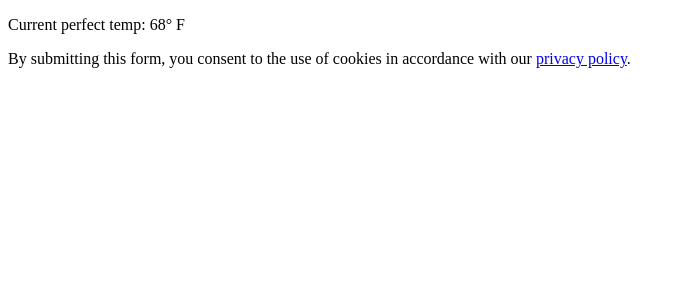
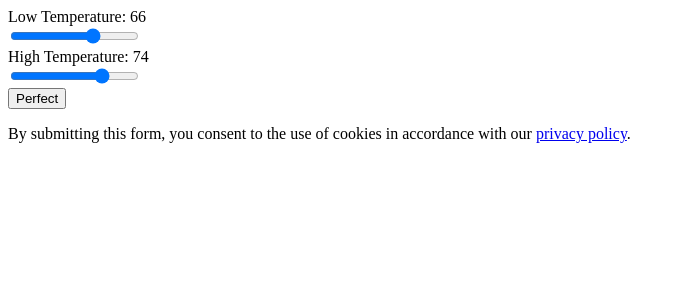
Before and after one commit to flatpickles/is-it-perfect, a SvelteKit app: page /perfection in a window 1280 px wide. Shown: the top 300 px of the page, without its empty margins (0-685 px from the left). Built offline with nearby package versions, Linux system fonts and the light colour scheme; no server answers.

Commit message:
Beginnings of perfection

```diff
--- a/package.json
+++ b/package.json
@@ -29,5 +29,8 @@
 		"vite": "^4.0.0",
 		"vitest": "^0.25.3"
 	},
-	"type": "module"
+	"type": "module",
+	"dependencies": {
+		"toolcool-range-slider": "^4.0.21"
+	}
 }
--- a/src/lib/StateHelpers.ts
+++ b/src/lib/StateHelpers.ts
@@ -1,7 +1,7 @@
 import type { RequestEvent } from '@sveltejs/kit';
 import { PUBLIC_DEV_ENV } from '$env/static/public';
 import { GOOGLE_KEY } from '$env/static/private';
-import type { Coords, Perfection } from './types';
+import { type Coords, type Perfection, defaultPerfection } from './types';
 
 // Todo: move elsewhere?
 const config = {
@@ -27,10 +27,6 @@ function geoDistance(lat1: number, long1: number, lat2: number, long2: number) {
         Math.cos(lat1) * Math.cos(lat2) * Math.cos(long2 - long1)
     ) * 6371.0;
 }
-
-const defaultPerfection: Perfection = {
-    temp: 68
-};
 
 export default class StateHelpers {
     static async currentCoords(request: RequestEvent): Promise<Coords> {
@@ -65,11 +61,16 @@ export default class StateHelpers {
     }
 
     static currentPerfection(request: RequestEvent): Perfection {
-        const storedPerfectTempStr = request.cookies.get('temp');
-        const storedPerfectTemp = storedPerfectTempStr ? parseFloat(storedPerfectTempStr) : null;
+        const storedTempLowStr = request.cookies.get('tempLow');
+        const storedTempHighStr = request.cookies.get('tempHigh');
+        const storedPerfection: Partial<Perfection> = {
+            tempLow: storedTempLowStr ? parseFloat(storedTempLowStr) : undefined,
+            tempHigh: storedTempHighStr ? parseFloat(storedTempHighStr) : undefined,
+        }
         return {
-            temp: storedPerfectTemp ?? defaultPerfection.temp
-        };
+            ...storedPerfection,
+            ...defaultPerfection,
+        }
     }
 
     static async placeName(currentCoords: Coords): Promise<string> {
--- a/src/lib/types.ts
+++ b/src/lib/types.ts
@@ -15,5 +15,11 @@ export interface Weather {
 }
 
 export interface Perfection {
-    temp: number
+    tempLow: number,
+    tempHigh: number
 }
+
+export const defaultPerfection: Perfection = {
+    tempLow: 66,
+    tempHigh: 74
+};
--- a/src/routes/perfection/+page.server.ts
+++ b/src/routes/perfection/+page.server.ts
@@ -1,5 +1,5 @@
 import type { Actions } from './$types';
-// import { redirect, fail } from '@sveltejs/kit';
+import { fail, redirect } from '@sveltejs/kit';
 import StateHelpers from '$lib/StateHelpers';
 import type { PageServerLoad } from '../$types';
 
@@ -10,5 +10,7 @@ export const load = (async (request) => {
 }) satisfies PageServerLoad;
 
 export const actions = {
-
+    perfect: async ({ cookies, request }) => {
+        throw redirect(303, '/');
+    }
 } satisfies Actions;
--- a/src/routes/perfection/+page.svelte
+++ b/src/routes/perfection/+page.svelte
@@ -6,11 +6,24 @@
     export let data: PageData;
     // export let form: ActionData;
 
-    const pefection: Perfection = data.perfection;
+
+    const perfection: Perfection = data.perfection;
 </script>
 
-<p>
-    Current perfect temp: { pefection.temp }° F
-</p>
+<form method="POST" action="?/perfect">
+    <label>
+        Low Temperature: {perfection.tempLow}
+        <br />
+        <input name="tempLow" type="range" bind:value={perfection.tempLow}>
+    </label>
+    <br />
+    <label>
+        High Temperature: {perfection.tempHigh}
+        <br />
+        <input name="tempHigh" type="range" bind:value={perfection.tempHigh}>
+    </label>
+    <br />
+    <button>Perfect</button>
+</form>
 
 <Cookies />
```
Also changed, not shown: 1 other file (tests, documents, lock files or other folders).
